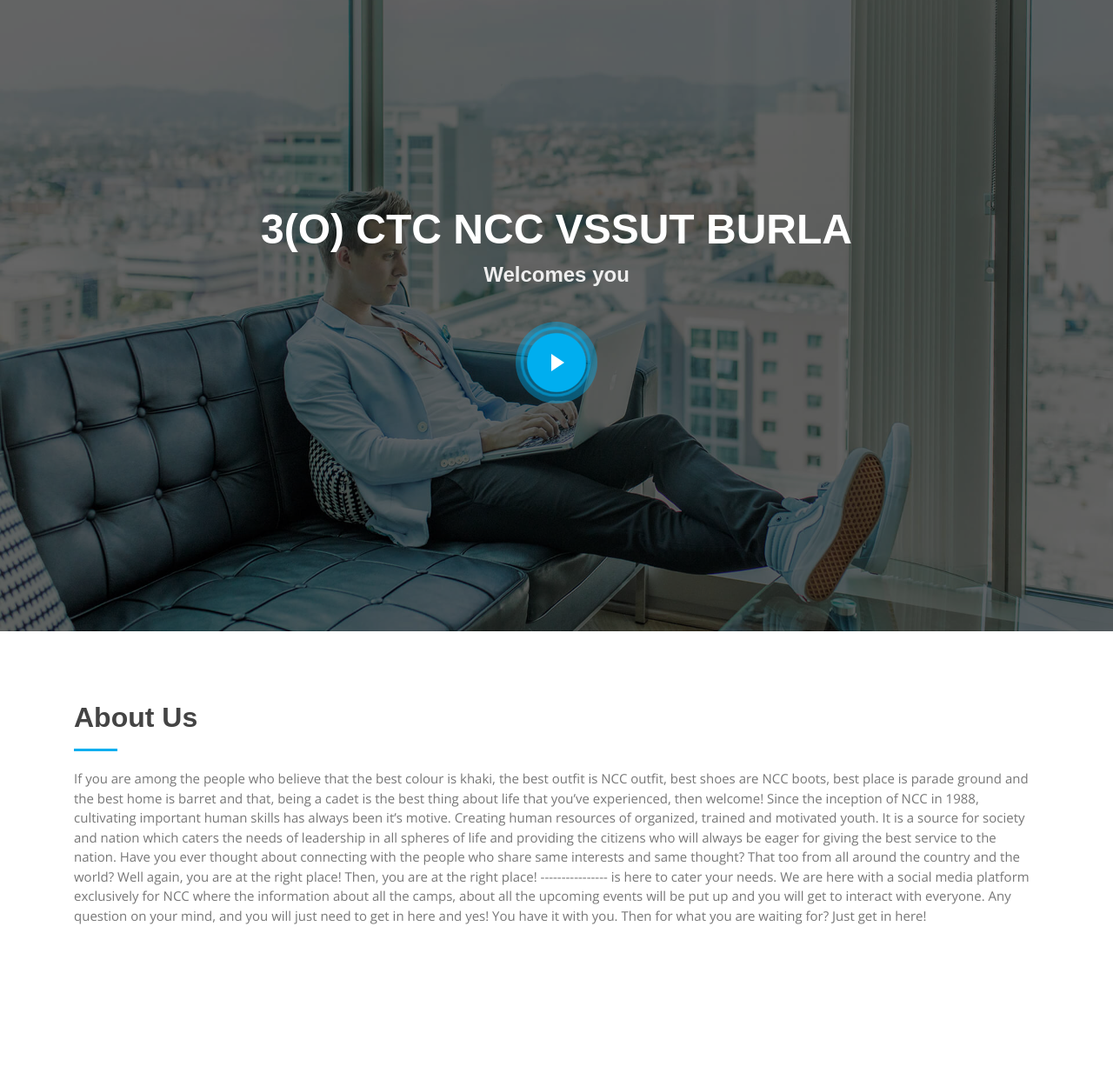
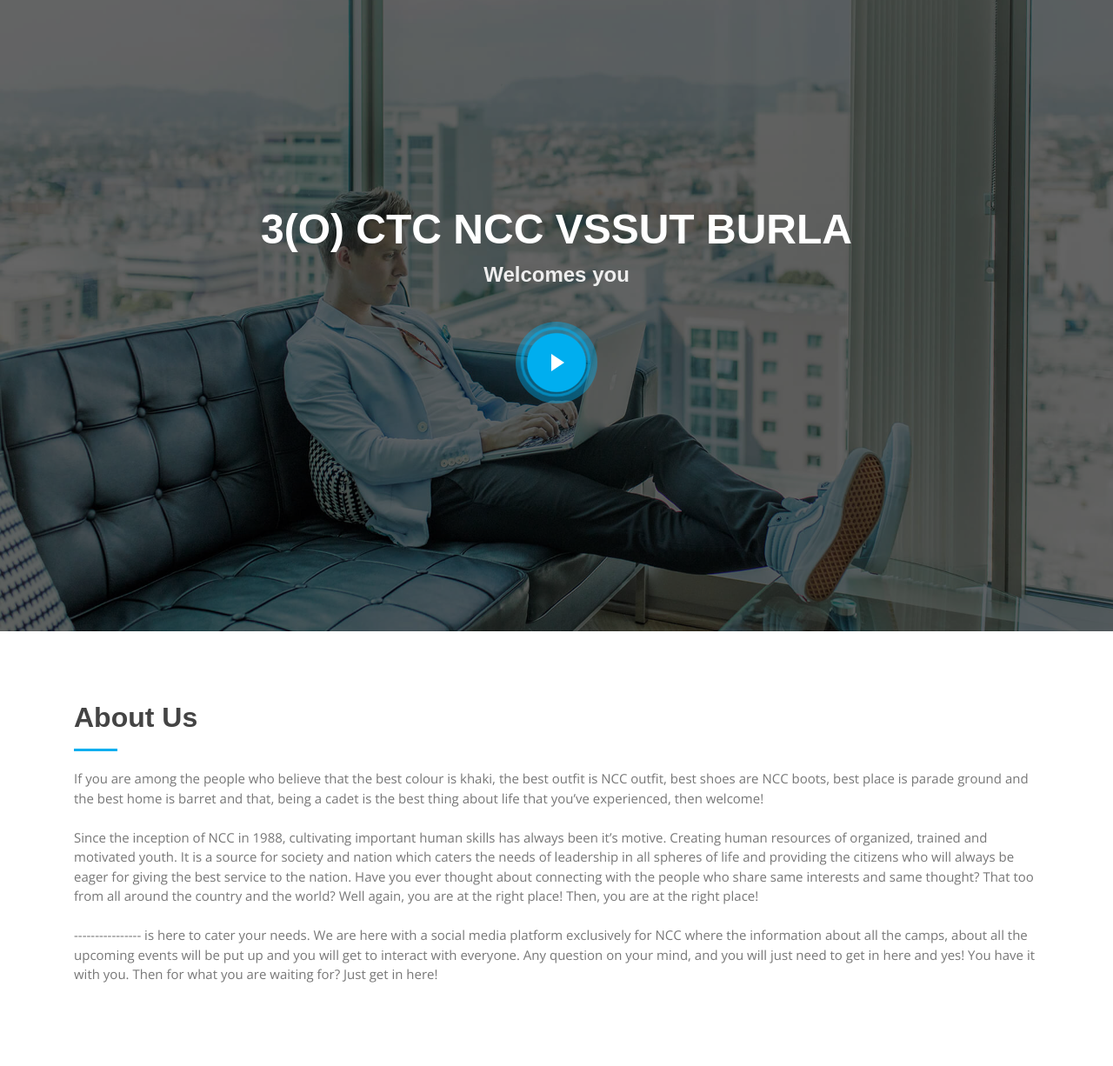
Before and after one commit to chandrasekhar2039/NCC-web, a plain HTML site: page index.html in a window 1280 px wide. Shown: the part 74-1300 px from the top of the page at 87% size. Drawn offline with nearby package versions, Linux system fonts and the light colour scheme.

Commit message:
Update index.html

```diff
--- a/index.html
+++ b/index.html
@@ -107,8 +107,8 @@
 
         <div class="row content">
           <div class="col">
-            <p>If you are among the people who believe that the best colour is khaki, the best outfit is NCC outfit, best shoes are NCC boots, best place is parade ground and the best home is barret and that, being a cadet is the best thing about life that you’ve experienced, then welcome! Since the inception of NCC in 1988, cultivating important human skills has always been it’s motive. Creating human resources of organized, trained and motivated youth. It is a source for society and nation which caters the needs of leadership in all spheres of life and providing the citizens who will always be eager for giving the best service to the nation. Have you ever thought about connecting with the people who share same interests and same thought? That too from all around the country and the world? Well again, you are at the right place!
-  Then, you are at the right place!
+            <p>If you are among the people who believe that the best colour is khaki, the best outfit is NCC outfit, best shoes are NCC boots, best place is parade ground and the best home is barret and that, being a cadet is the best thing about life that you’ve experienced, then welcome!<br><br> Since the inception of NCC in 1988, cultivating important human skills has always been it’s motive. Creating human resources of organized, trained and motivated youth. It is a source for society and nation which caters the needs of leadership in all spheres of life and providing the citizens who will always be eager for giving the best service to the nation. Have you ever thought about connecting with the people who share same interests and same thought? That too from all around the country and the world? Well again, you are at the right place!
+  Then, you are at the right place!<br><br>
   ---------------- is here to cater your needs. We are here with a social media platform exclusively for NCC where the information about all the camps, about all the upcoming events will be put up and you will get to interact with everyone. Any question on your mind, and you will just need to get in here and yes! You have it with you. Then for what you are waiting for? Just get in here!</p>
           </div>
 
```
